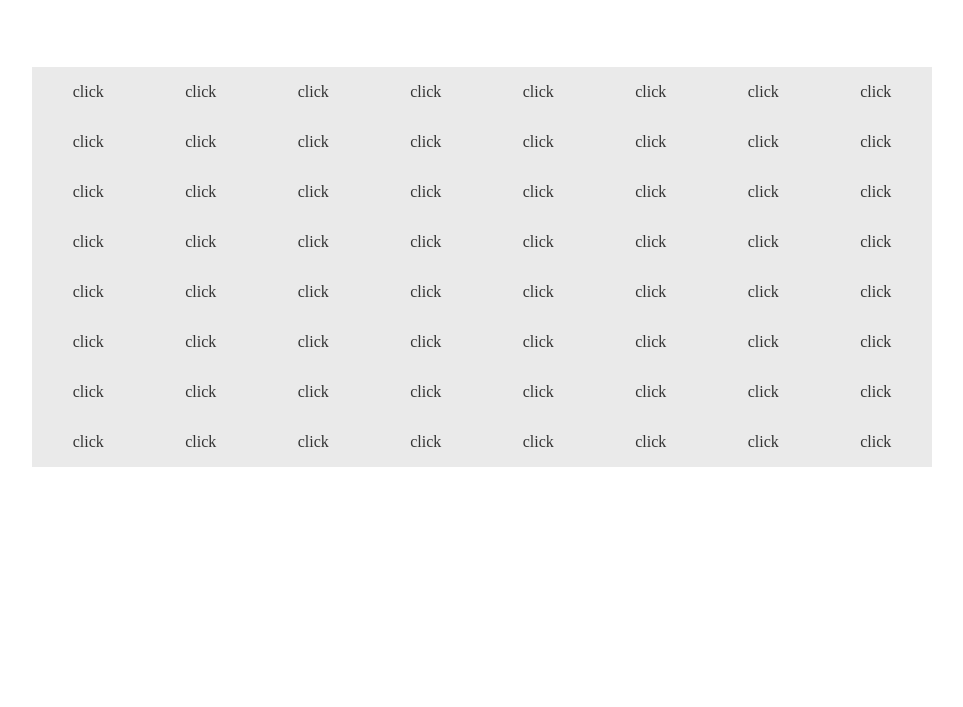
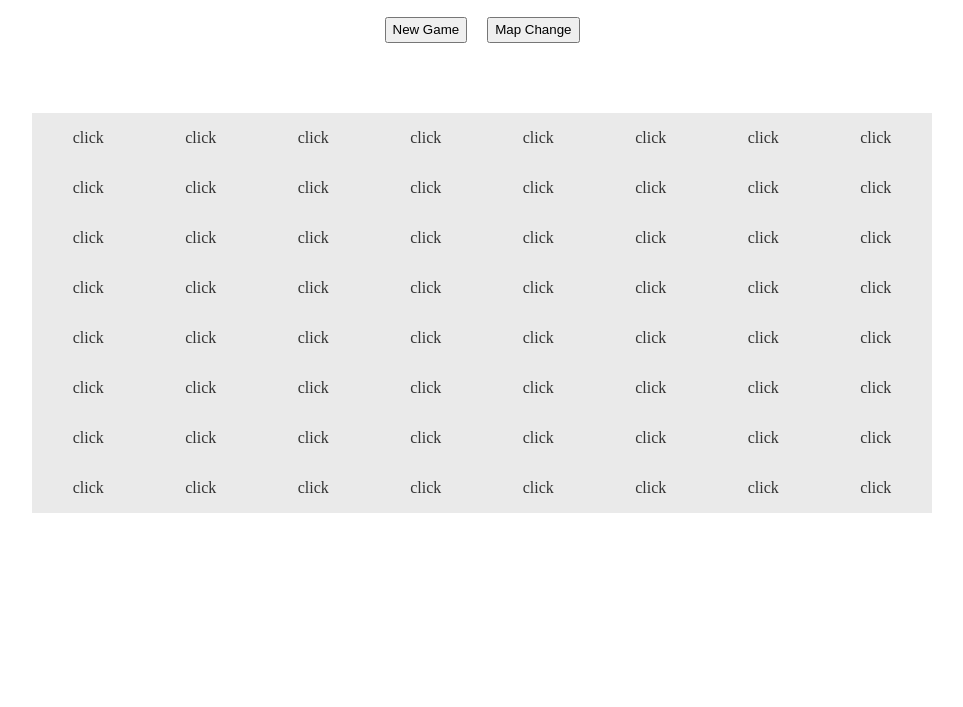
Before and after one commit to divlook/MineSweeper, a website built with webpack: page src/index.html in a window 1280 px wide. Shown: the part 93-800 px from the top of the page, without its empty margins (158-1121 px from the left). Built offline with nearby package versions, Linux system fonts and the light colour scheme.

Commit message:
버튼 추가

```diff
--- a/src/index.html
+++ b/src/index.html
@@ -16,6 +16,7 @@
       max-width: 900px;
       margin: 0 auto;
       padding: 20px;
+      text-align: center;
     }
     .game-area {
       width: 100%;
@@ -49,6 +50,15 @@
       background-color: red;
       color: yellow;
     }
+    .btn-area {
+      width: 100%;
+      max-width: 900px;
+      margin: 0 auto;
+    }
+    .btn-area button {
+      line-height: 20px;
+      margin: 10px;
+    }
   </style>
 </head>
 <body>
--- a/src/main.ts
+++ b/src/main.ts
@@ -17,6 +17,21 @@ const game = new MineSweeper({
   col: 8,
   row: 8,
 })
+app.appendChild(gameDom)
 console.table(game.MAP)
 
-app.appendChild(gameDom)
+// button
+const btnDom = document.createElement('div')
+btnDom.className = 'btn-area'
+const btnReset = document.createElement('button')
+btnReset.innerText = 'New Game'
+btnReset.addEventListener('click', () => game.resetGame())
+btnDom.appendChild(btnReset)
+const btnChange = document.createElement('button')
+btnChange.innerText = 'Map Change'
+btnChange.addEventListener('click', () => {
+  game.inputParam()
+  game.resetGame()
+})
+btnDom.appendChild(btnChange)
+header.appendChild(btnDom)
```
